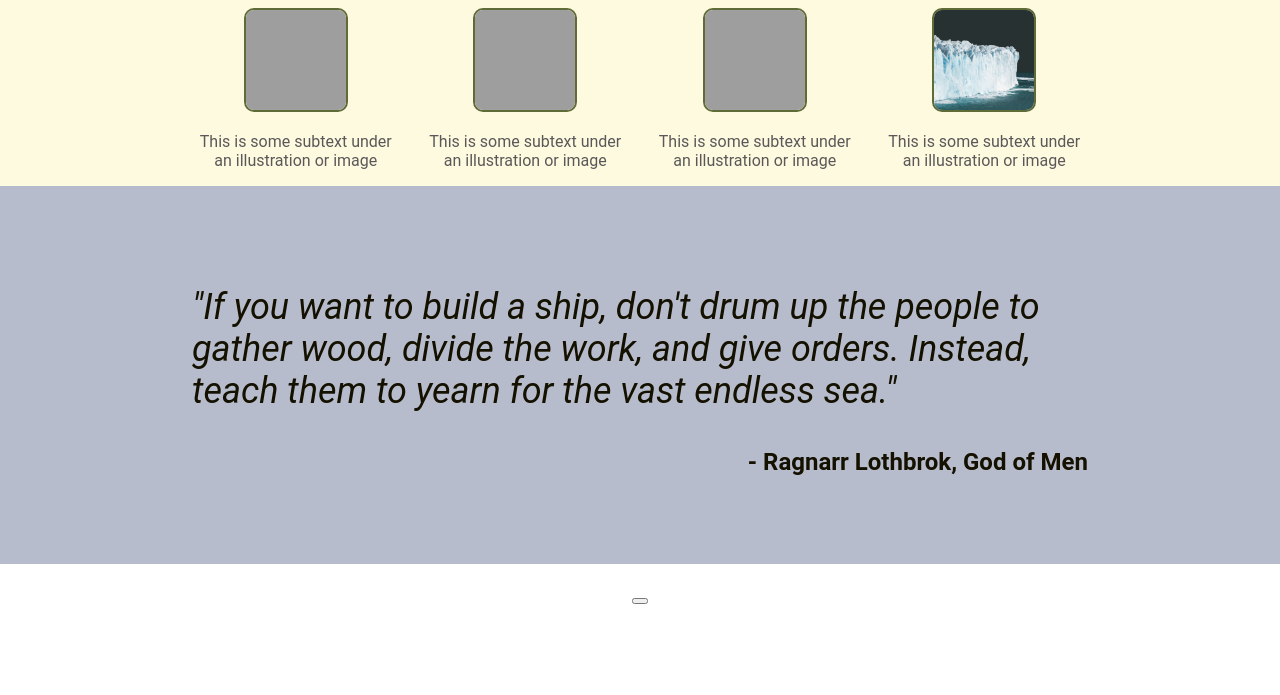
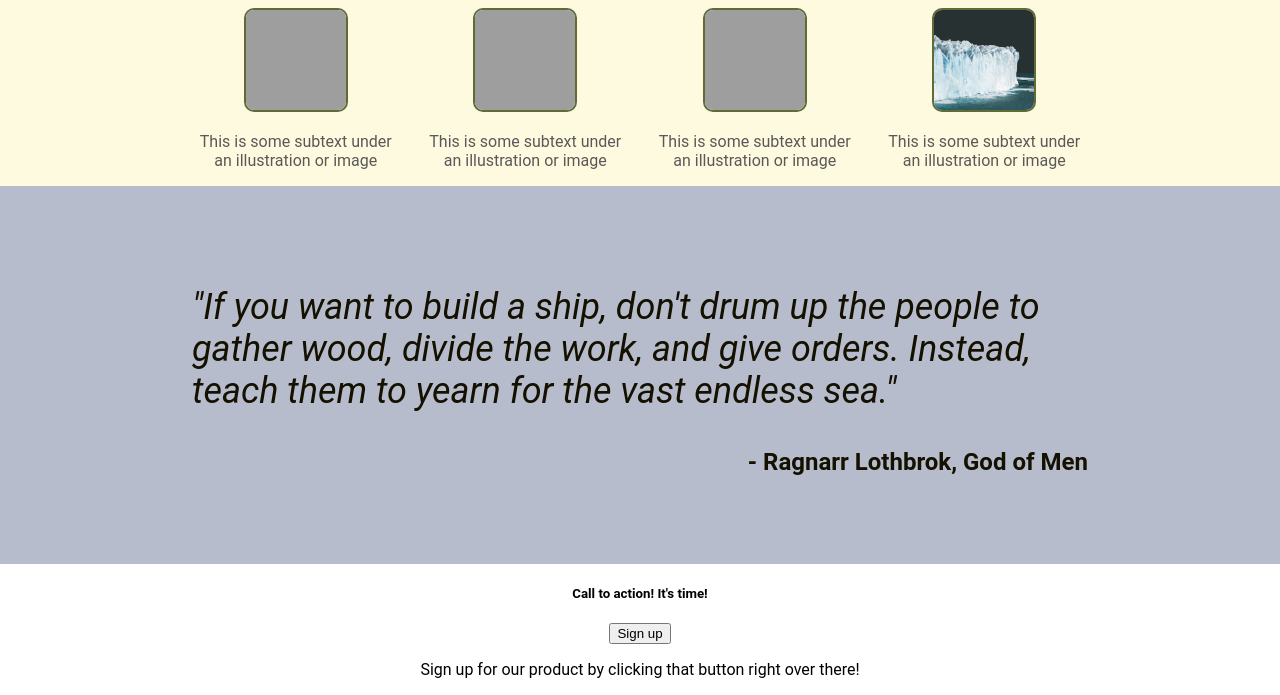
Before and after one commit to Jwordz/landing-page, a plain HTML site: page index.html in a window 1280 px wide. Shown: the part 492-1187 px from the top of the page. Before the commit the page ends 1113 px from the top, so only its background shows below. Drawn offline with Linux system fonts and the light colour scheme; grey boxes are pictures that could not be loaded.

Commit message:
Added html for 4th div (bottom div).

```diff
--- a/index.html
+++ b/index.html
@@ -95,13 +95,15 @@
       </div>
     </div>
 
-    <div>
-      <div>
-        <div>
-          <div>
-            <h5></h5>
-            <button></button>
-            <p></p>
+    <div class="bottom-div">
+      <div class="flex-container4">
+        <div class="border-box">
+          <div class="blue-text">
+            <h5>Call to action! It's time!</h5>
+            <button id="signup2">Sign up</button>
+            <p>
+              Sign up for our product by clicking that button right over there!
+            </p>
           </div>
         </div>
       </div>
```
